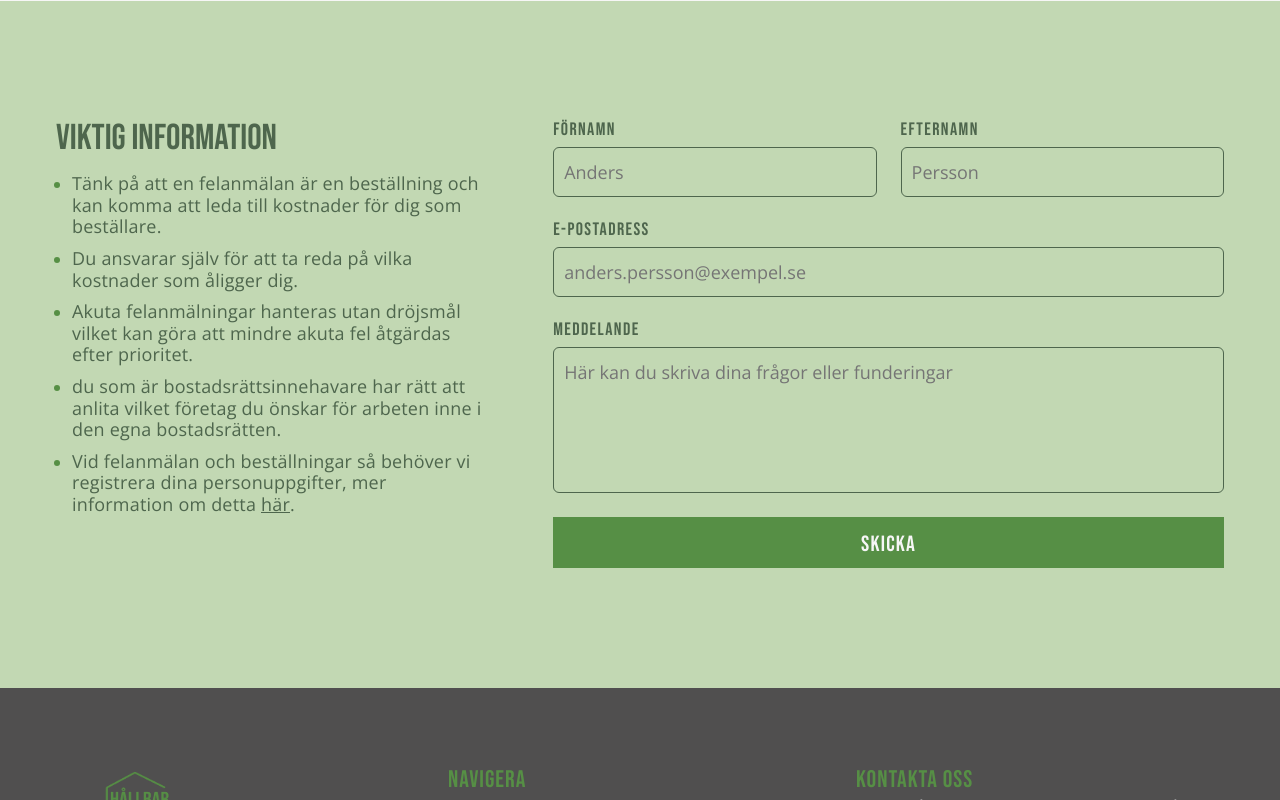
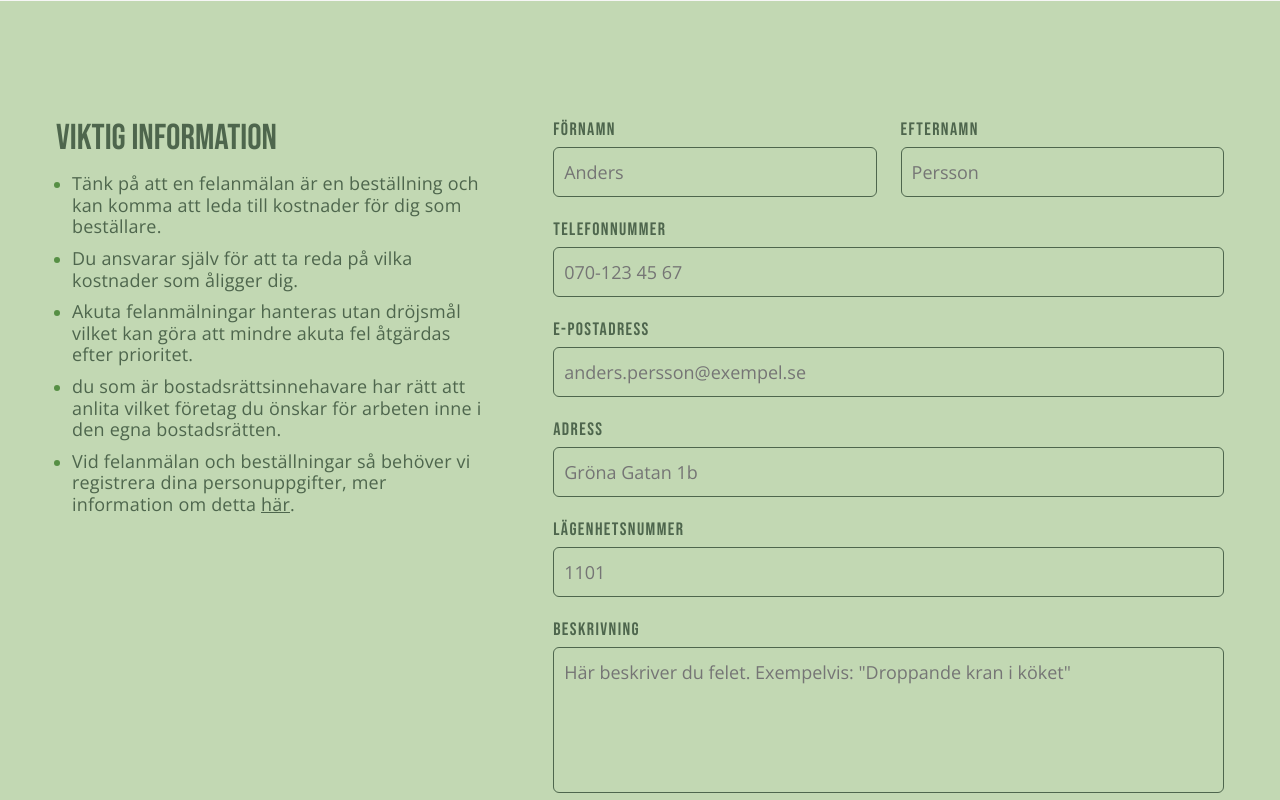
Before and after one commit to Wztrbrg/hfts, a React (Vite) app: page /felanmalan in a window 1280 px wide. Shown: the part 1140-1940 px from the top of the page. Built offline with nearby package versions, Linux system fonts and the light colour scheme.

Commit message:
fixed report form

```diff
--- a/src/assets/style/report-page/report-form.scss
+++ b/src/assets/style/report-page/report-form.scss
@@ -78,6 +78,10 @@
       textarea {
         resize: none;
       }
+
+      p {
+        margin-bottom: 16px;
+      }
     }
   }
 }
--- a/src/components/report-page/ReportForm.jsx
+++ b/src/components/report-page/ReportForm.jsx
@@ -1,9 +1,38 @@
 import '../../assets/style/report-page/report-form.scss';
-import { FontAwesomeIcon } from '@fortawesome/react-fontawesome';
-import { faEnvelope, faPhone, faLocationDot } from '@fortawesome/free-solid-svg-icons';
+import emailjs from '@emailjs/browser';
+import { useRef, useState } from 'react';
 
 
 const ReportForm = () => {
+
+  const [isSent, setIsSent] = useState(false);
+
+  const form = useRef();
+
+  const sendEmail = (e) => {
+    e.preventDefault();
+
+    console.log("Firstname:", form.current.förnamn.value);
+    console.log("Lastname:", form.current.efternamn.value);
+    console.log("Telefon:", form.current.telefon.value);
+    console.log("Email:", form.current.email.value);
+    console.log("Adress:", form.current.adress.value);
+    console.log("Lägenhet:", form.current.lagenhetsnummer.value);
+    console.log("Beskrivning:", form.current.beskrivning.value);
+
+    emailjs
+      .sendForm('service_m0cc7hc', 'template_nqbt35j', form.current, 'wwJg1FgSLud6yDF7W')
+      .then(
+        () => {
+          console.log('Email successfully sent');
+          setIsSent(true);
+        },
+        (error) => {
+          console.log('Email service failed: ', error.text);
+        },
+      );
+  };
+
   return (
     <section className="report-form-section">
       <div className="content">
@@ -47,22 +76,30 @@ const ReportForm = () => {
             </ul>
           </div>
         </article>
-        <form>
+        <form ref={form} onSubmit={sendEmail}>
           <div className='double-input-row'>
             <div className="left">
               <label htmlFor="förnamn">Förnamn</label>
-              <input type="text" name='förnamn' placeholder='Anders' />
+              <input type="text" name='förnamn' placeholder='Anders' required />
             </div>
             <div className="right">
               <label htmlFor="efternamn">Efternamn</label>
-              <input type="text" name='efternamn' placeholder='Persson' />
+              <input type="text" name='efternamn' placeholder='Persson' required />
             </div>
           </div>
-
-          <label htmlFor="e-postadress">E-postadress</label>
-          <input type="text" name='e-postadress' placeholder='anders.persson@exempel.se'/>
-          <label htmlFor="meddelande">Meddelande</label>
-          <textarea type="text" rows={5} name='meddelande' placeholder='Här kan du skriva dina frågor eller funderingar'/>
+          <label htmlFor="telefon">Telefonnummer</label>
+          <input type="tel" name="telefon" placeholder='070-123 45 67' required />
+          <label htmlFor="email">E-postadress</label>
+          <input type="text" name='email' placeholder='anders.persson@exempel.se' required />
+          <label htmlFor="adress">Adress</label>
+          <input type="text" name="adress" placeholder='Gröna Gatan 1b' required />
+          <label htmlFor="lagenhetsnr">Lägenhetsnummer</label>
+          <input type="text" name="lagenhetsnummer" placeholder='1101' required />
+          <label htmlFor="beskrivning">Beskrivning</label>
+          <textarea type="text" rows={5} name='beskrivning' placeholder='Här beskriver du felet. Exempelvis: "Droppande kran i köket"' required />
+          {isSent &&
+            <p className="l-p acc-txt"><strong>Vi har tagit emot din felanmälan och kommer att hantera den så snart som möjligt!</strong></p>
+          }
           <button className='l-btn acc'>SKICKA</button>
         </form>
       </div>
```
